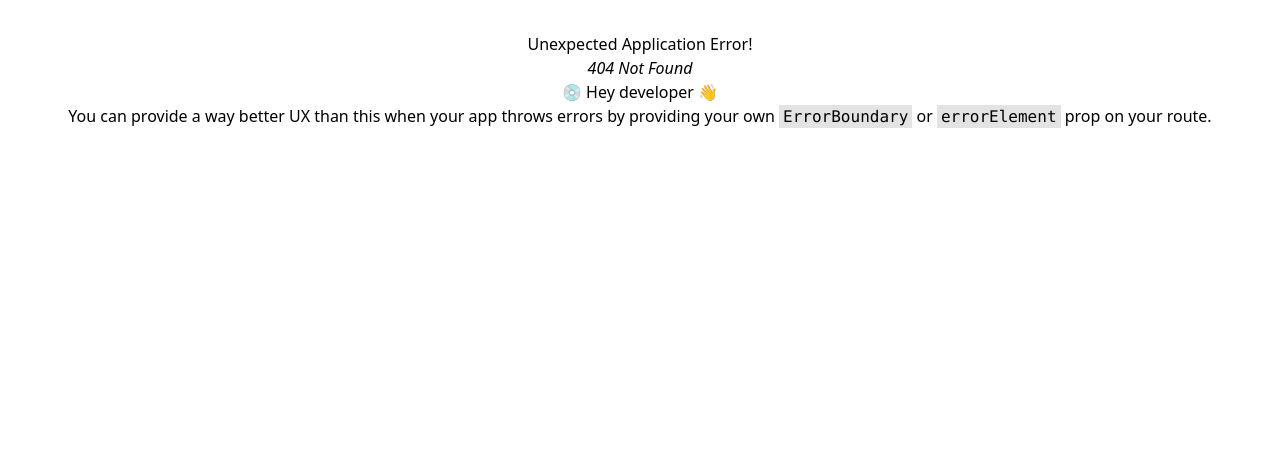
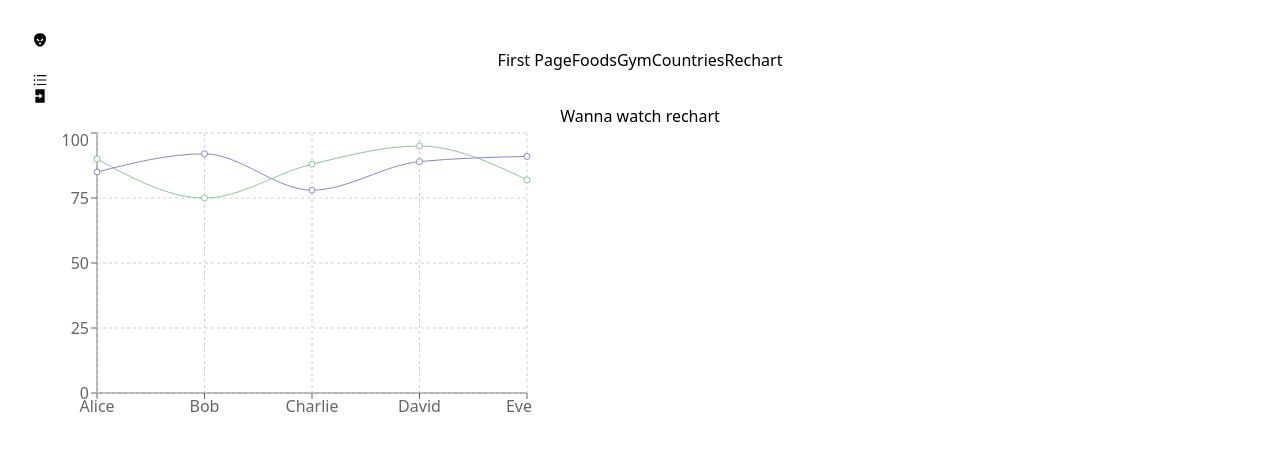
Before and after one commit to Mohammadashif007/mixed-app, a React (Vite) app: page /rechart in a window 1280 px wide. Before the commit this address had no page. Shown: the top 450 px of the page. Built offline with nearby package versions, Linux system fonts and the light colour scheme.

Commit message:
rechart added

```diff
--- a/package.json
+++ b/package.json
@@ -15,6 +15,7 @@
     "react-dom": "^18.2.0",
     "react-icons": "^4.11.0",
     "react-router-dom": "^6.16.0",
+    "recharts": "^2.8.0",
     "sort-by": "^1.2.0"
   },
   "devDependencies": {
--- a/src/components/Countries/Countries.jsx
+++ b/src/components/Countries/Countries.jsx
@@ -1,9 +1,17 @@
 import React from 'react';
+import { useLoaderData } from 'react-router-dom';
+import Country from '../Country/Country';
 
 const Countries = () => {
+    const countries = useLoaderData();
     return (
-        <div>
-            <h1>This is country section</h1>
+        <div className='mt-10'>
+            <h1 className='text-2xl'>Countries count = {countries.length}</h1>
+            <div className='grid grid-cols-3 gap-3 mt-10'>
+                {
+                    countries.map(country => <Country key={country.cca3} country={country}></Country>)
+                }
+            </div>
         </div>
     );
 };
--- /dev/null
+++ b/src/components/Country/Country.jsx
@@ -0,0 +1,15 @@
+import React from 'react';
+import { Link } from 'react-router-dom';
+
+const Country = ({country}) => {
+    const {name, flags, id} = country
+    return (
+        <div className='border p-3 rounded'>
+            <img className='w-full h-56' src={flags.png} alt="" />
+            <p className='text-2xl'>{name.common}</p>
+            <button className='border px-5 py-2 my-3 bg-cyan-900 text-white rounded hover:bg-cyan-700'>Details</button>
+        </div>
+    );
+};
+
+export default Country;
--- a/src/components/Header/Header.jsx
+++ b/src/components/Header/Header.jsx
@@ -26,6 +26,7 @@ const Header = () => {
                 </Link>
                 <Link to='/my_gym'>Gym</Link>
                 <Link to='/countries'>Countries</Link>
+                <Link to='/rechart'>Rechart</Link>
             </div>
             <div className='text-3xl md:hidden ' onClick={() => setOpen(!open)}>
                 <Link>
--- /dev/null
+++ b/src/components/Rechart/Rechart.jsx
@@ -0,0 +1,46 @@
+import React from "react";
+import {
+    CartesianGrid,
+    Line,
+    LineChart,
+    Tooltip,
+    XAxis,
+    YAxis,
+} from "recharts";
+
+const Rechart = () => {
+    const studentMarks = [
+        { name: "Alice", math: 90, physics: 85, id: 1 },
+        { name: "Bob", math: 75, physics: 92, id: 2 },
+        { name: "Charlie", math: 88, physics: 78, id: 3 },
+        { name: "David", math: 95, physics: 89, id: 4 },
+        { name: "Eve", math: 82, physics: 91, id: 1 },
+    ];
+
+    return (
+        <div>
+            <h1>Wanna watch rechart</h1>
+            <LineChart
+                className="mt-20 mx-auto"
+                width={500}
+                height={300}
+                data={studentMarks}
+                // margin={{
+                //     top: 50,
+                //     right: 5,
+                //     left: 0,
+                //     bottom: 0,
+                // }}
+            >
+                <XAxis dataKey={`name`}></XAxis>
+                <YAxis dataKey={`math`}></YAxis>
+                <CartesianGrid strokeDasharray="3 3"></CartesianGrid>
+                <Tooltip></Tooltip>
+                <Line type="monotone" dataKey="math" stroke="#82ca9d" />
+                <Line type="monotone" dataKey="physics" stroke="#8884d8" />
+            </LineChart>
+        </div>
+    );
+};
+
+export default Rechart;
--- a/src/main.jsx
+++ b/src/main.jsx
@@ -10,6 +10,7 @@ import Login_page from './components/Login_page/Login_page'
 import My_gym from './components/My_gym/My_gym'
 import Countries from './components/Countries/Countries'
 import Show_foods from './components/Show_foods/Show_foods'
+import Rechart from './components/Rechart/Rechart'
 
 
 const router = createBrowserRouter([
@@ -36,12 +37,17 @@ const router = createBrowserRouter([
         element: <Login_page></Login_page>
       },
       {
+        path: '/rechart',
+        element: <Rechart></Rechart>
+      },
+      {
         path: '/my_gym',
         element: <My_gym></My_gym>
       },
       {
         path: '/countries',
-        element: <Countries></Countries>
+        element: <Countries></Countries>,
+        loader: () => fetch('https://restcountries.com/v3.1/all')
       }
     ]
   }
```
Also changed, not shown: 1 other file (tests, documents, lock files or other folders).
